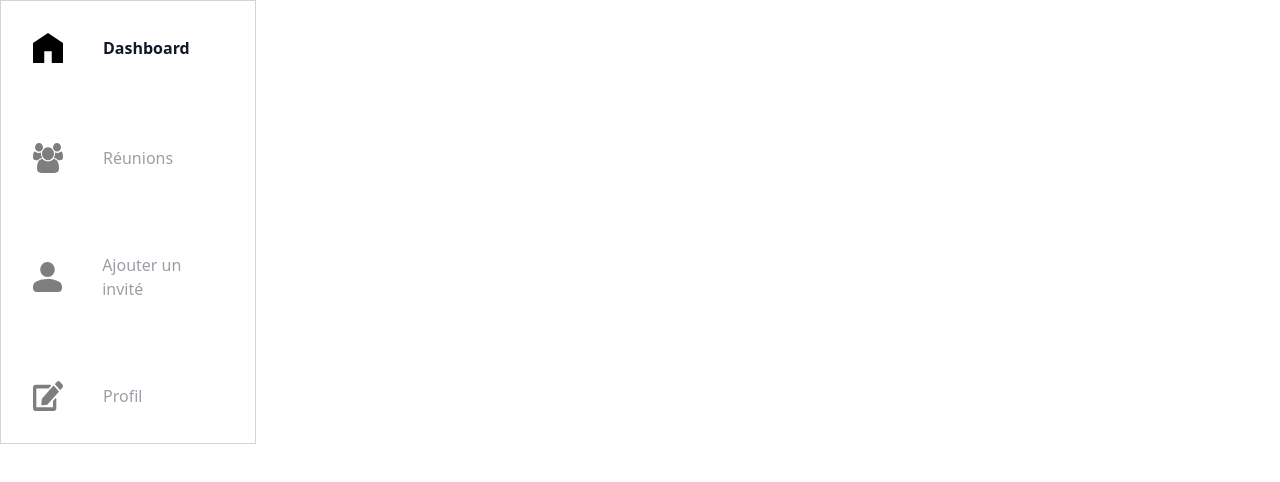
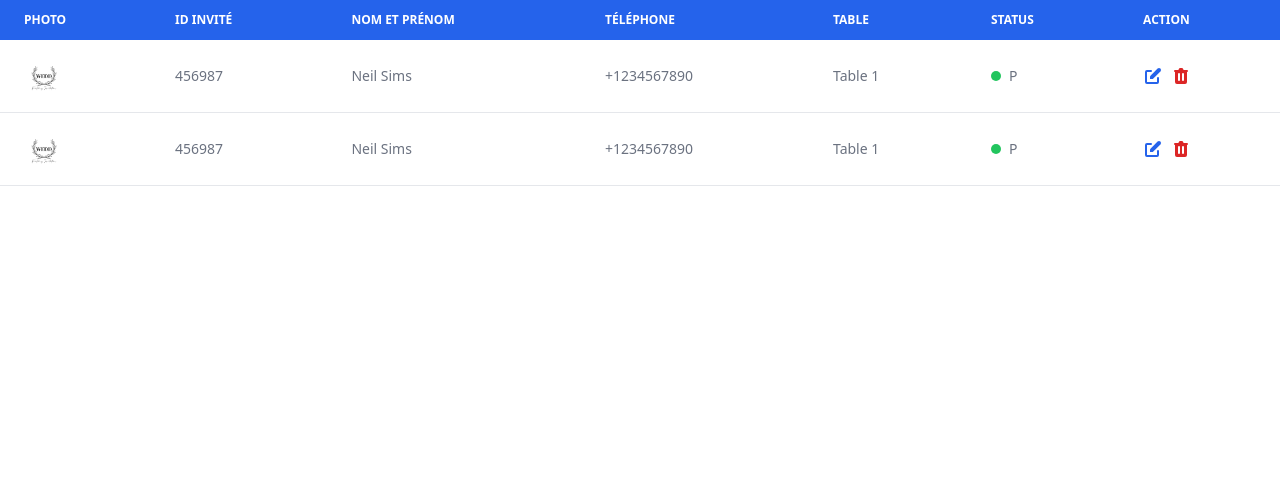
Before and after one commit to LPD25/WEDD, a React (Vite) app in the folder frontend/: page / in a window 1280 px wide. Shown: the top 482 px of the page. Built offline with nearby package versions, Linux system fonts and the light colour scheme.

Commit message:
ajoute du composant Table

```diff
--- /dev/null
+++ b/frontend/src/components/Table.jsx
@@ -0,0 +1,82 @@
+import React from 'react'
+import myImage from '../assets/img/logo.png'
+
+function Table() {
+  return (
+    <table className="w-full text-sm text-left rtl:text-right text-gray-500 dark:text-gray-400">
+        <thead className="text-xs uppercase bg-blue-600 text-white">
+            <tr>
+                <th scope="col" className="px-6 py-3">Photo</th>
+                <th scope="col" className="px-6 py-3">ID Invité</th>
+                <th scope="col" className="px-6 py-3">Nom et Prénom</th>
+                <th scope="col" className="px-6 py-3">Téléphone</th>
+                <th scope="col" className="px-6 py-3">Table</th>
+                <th scope="col" className="px-6 py-3">Status</th>
+                <th scope="col" className="px-6 py-3">Action</th>
+            </tr>
+        </thead>
+        <tbody>
+            <tr className="bg-white border-b dark:bg-gray-800 dark:border-gray-700 border-gray-200 hover:bg-gray-50 dark:hover:bg-gray-600">
+                <td className="px-6 py-4">
+                    <img className="w-10 h-10 rounded-full" src={myImage} alt="Profile"/>
+                </td>
+                <td className="px-6 py-4">456987</td>
+                <td className="px-6 py-4">Neil Sims</td>
+                <td className="px-6 py-4">+1234567890</td>
+                <td className="px-6 py-4">Table 1</td>
+                <td className="px-6 py-4">
+                    <div className="flex items-center">
+                        <div className="h-2.5 w-2.5 rounded-full bg-green-500 me-2"></div> P
+                    </div>
+                </td>
+                <td className="px-6 py-4">
+                    <div className="flex space-x-2">
+                        <a href="/edit" className="text-blue-600 hover:text-blue-900">
+                            <svg xmlns="http://www.w3.org/2000/svg" className="h-5 w-5" viewBox="0 0 20 20" fill="currentColor">
+                                <path d="M17.414 2.586a2 2 0 00-2.828 0L7 10.172V13h2.828l7.586-7.586a2 2 0 000-2.828z" />
+                                <path fillRule="evenodd" d="M2 6a2 2 0 012-2h4a1 1 0 010 2H4v10h10v-4a1 1 0 112 0v4a2 2 0 01-2 2H4a2 2 0 01-2-2V6z" clipRule="evenodd" />
+                            </svg>
+                        </a>
+                        <a href="/delete" className="text-red-600 hover:text-red-900">
+                            <svg xmlns="http://www.w3.org/2000/svg" className="h-5 w-5" viewBox="0 0 20 20" fill="currentColor">
+                                <path fillRule="evenodd" d="M9 2a1 1 0 00-.894.553L7.382 4H4a1 1 0 000 2v10a2 2 0 002 2h8a2 2 0 002-2V6a1 1 0 100-2h-3.382l-.724-1.447A1 1 0 0011 2H9zM7 8a1 1 0 012 0v6a1 1 0 11-2 0V8zm5-1a1 1 0 00-1 1v6a1 1 0 102 0V8a1 1 0 00-1-1z" clipRule="evenodd" />
+                            </svg>
+                        </a>
+                    </div>
+                </td>
+            </tr>
+            <tr className="bg-white border-b dark:bg-gray-800 dark:border-gray-700 border-gray-200 hover:bg-gray-50 dark:hover:bg-gray-600">
+                <td className="px-6 py-4">
+                    <img className="w-10 h-10 rounded-full" src={myImage} alt="Profile"/>
+                </td>
+                <td className="px-6 py-4">456987</td>
+                <td className="px-6 py-4">Neil Sims</td>
+                <td className="px-6 py-4">+1234567890</td>
+                <td className="px-6 py-4">Table 1</td>
+                <td className="px-6 py-4">
+                    <div className="flex items-center">
+                        <div className="h-2.5 w-2.5 rounded-full bg-green-500 me-2"></div> P
+                    </div>
+                </td>
+                <td className="px-6 py-4">
+                    <div className="flex space-x-2">
+                        <a href="/edit" className="text-blue-600 hover:text-blue-900">
+                            <svg xmlns="http://www.w3.org/2000/svg" className="h-5 w-5" viewBox="0 0 20 20" fill="currentColor">
+                                <path d="M17.414 2.586a2 2 0 00-2.828 0L7 10.172V13h2.828l7.586-7.586a2 2 0 000-2.828z" />
+                                <path fillRule="evenodd" d="M2 6a2 2 0 012-2h4a1 1 0 010 2H4v10h10v-4a1 1 0 112 0v4a2 2 0 01-2 2H4a2 2 0 01-2-2V6z" clipRule="evenodd" />
+                            </svg>
+                        </a>
+                        <a href="/delete" className="text-red-600 hover:text-red-900">
+                            <svg xmlns="http://www.w3.org/2000/svg" className="h-5 w-5" viewBox="0 0 20 20" fill="currentColor">
+                                <path fillRule="evenodd" d="M9 2a1 1 0 00-.894.553L7.382 4H4a1 1 0 000 2v10a2 2 0 002 2h8a2 2 0 002-2V6a1 1 0 100-2h-3.382l-.724-1.447A1 1 0 0011 2H9zM7 8a1 1 0 012 0v6a1 1 0 11-2 0V8zm5-1a1 1 0 00-1 1v6a1 1 0 102 0V8a1 1 0 00-1-1z" clipRule="evenodd" />
+                            </svg>
+                        </a>
+                    </div>
+                </td>
+            </tr>
+        </tbody>
+    </table>
+    )
+}
+
+export default Table
--- a/frontend/src/pages/Home.jsx
+++ b/frontend/src/pages/Home.jsx
@@ -1,5 +1,6 @@
 import React from "react";
-import NavLink from "../components/NavLink";
+import Table from "../components/Table";
+// import NavLink from "../components/NavLink";
 // import Inscription from "./Inscription";
 // import Subtitle from "../components/Subtitle";
 // import Image from "../components/Image";
@@ -19,7 +20,10 @@ return (
  {/* <Subtitle fontSize="text-[15px]" fontWeight="font-medium" color="text-[#008000]">Notre Mariage</Subtitle> */}
  {/* <Image src={logo}alt="image" width="w-96" height="h-96"/> */}
 
-<NavLink/>
+{/* <NavLink/> */}
+
+<Table />
+
 
     </>
   )
```
